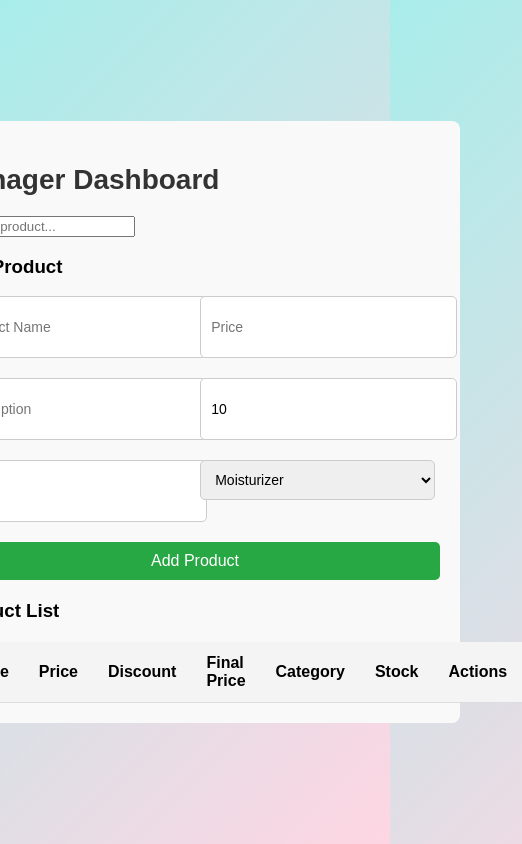
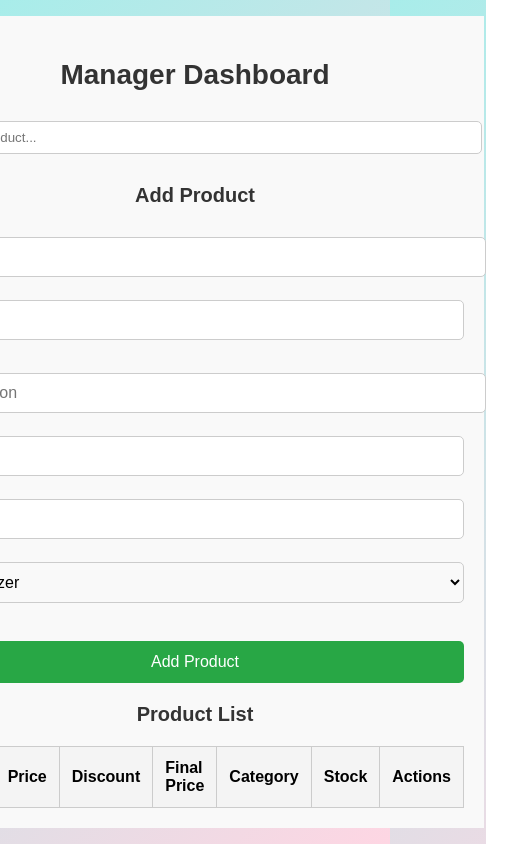
Before and after one commit to Hiiiiiiiii11/Spring2025SWD392_NET1707_G6_FE, a React (Create React App) app: page /manager in a window 390 px wide. Shown: the whole page, 522 px wide, since content can reach past the window. Built offline with nearby package versions, Linux system fonts and the light colour scheme.

Commit message:
managercss

```diff
--- a/src/pages/Manager.css
+++ b/src/pages/Manager.css
@@ -1,94 +1,132 @@
+/* Container chính */
 .manager-container {
-  width: 80%;
-  max-width: 900px;
+  max-width: 1200px;
   margin: 0 auto;
   padding: 20px;
+  font-family: Arial, sans-serif;
   background-color: #f9f9f9;
-  border-radius: 8px;
 }
 
+h2, h3 {
+  text-align: center;
+  color: #333;
+}
+
+h3 {
+  margin-top: 20px;
+  font-size: 20px;
+}
+
+/* Tìm kiếm sản phẩm */
+input[type="text"] {
+  width: 100%;
+  padding: 8px;
+  margin: 10px 0;
+  border: 1px solid #ccc;
+  border-radius: 5px;
+}
+
+/* Form sản phẩm */
 .add-product-form {
   display: flex;
   flex-wrap: wrap;
   gap: 15px;
+  justify-content: space-between;
   margin-bottom: 20px;
 }
 
+/* Mỗi input trong form */
 .add-product-form .input-container {
+  flex: 1 1 calc(33% - 15px);
+  min-width: 250px;
   display: flex;
   flex-direction: column;
-  width: 48%;
 }
 
-.add-product-form .input-container input,
-.add-product-form .input-container select {
+.add-product-form input,
+.add-product-form select {
   padding: 10px;
   border: 1px solid #ccc;
   border-radius: 5px;
-  height: 40px;
-  font-size: 14px;
-  width: 100%;
-  margin-bottom: 5px;
+  font-size: 16px;
+  margin-bottom: 8px;
 }
 
+.add-product-form select {
+  background-color: #f9f9f9;
+}
+
+/* Button thêm sản phẩm */
 .add-product-form button {
   background-color: #28a745;
   color: white;
   border: none;
-  padding: 10px 15px;
+  padding: 12px 20px;
   border-radius: 5px;
   cursor: pointer;
   font-size: 16px;
-  width: 100%;
+  margin-top: 15px;
 }
 
 .add-product-form button:hover {
   background-color: #218838;
 }
 
+/* Lỗi và validate */
 .error {
   color: red;
   font-size: 12px;
   margin-top: 5px;
 }
 
-input.error,
-select.error {
+.input-container input.error,
+.input-container select.error {
   border-color: red;
 }
 
+/* Bảng sản phẩm */
 table {
   width: 100%;
   border-collapse: collapse;
   margin-top: 20px;
 }
 
-table th,
-table td {
-  padding: 12px 15px;
+table th, table td {
+  padding: 12px;
   text-align: left;
-  border-bottom: 1px solid #ddd;
+  border: 1px solid #ccc;
 }
 
 table th {
   background-color: #f4f4f4;
 }
 
-table td button {
-  background-color: #dc3545;
+button {
+  padding: 6px 12px;
+  border: none;
+  background-color: #007bff;
   color: white;
-  border: none;
-  padding: 6px 12px;
   border-radius: 5px;
   cursor: pointer;
-  font-size: 14px;
 }
 
-table td button:hover {
-  background-color: #c82333;
+button:hover {
+  background-color: #0056b3;
 }
 
-table td span {
+/* Định dạng cho ô "Out of stock" */
+span {
   color: red;
   font-weight: bold;
 }
+
+/* Responsive design */
+@media (max-width: 768px) {
+  .add-product-form .input-container {
+    flex: 1 1 100%;
+  }
+
+  .add-product-form button {
+    width: 100%;
+  }
+}
--- a/src/pages/Manager.js
+++ b/src/pages/Manager.js
@@ -8,7 +8,6 @@ function Manager() {
   });
 
   const [newProduct, setNewProduct] = useState({
-    id: null,
     name: "",
     price: "",
     category: "Moisturizer",
@@ -20,57 +19,63 @@ function Manager() {
 
   const [errors, setErrors] = useState({});
   const [search, setSearch] = useState("");
+  const [editMode, setEditMode] = useState(false);
+  const [editingProductId, setEditingProductId] = useState(null);
 
   useEffect(() => {
     localStorage.setItem("products", JSON.stringify(products));
   }, [products]);
 
-  const validate = () => {
-    const errors = {};
+  // Thêm sản phẩm
+  const addProduct = () => {
+    let formErrors = {};
+    if (!newProduct.name) formErrors.name = "Product name is required!";
+    if (!newProduct.price) formErrors.price = "Price is required!";
+    if (isNaN(newProduct.price) || newProduct.price <= 0) formErrors.price = "Invalid price!";
 
-    if (!newProduct.name) {
-      errors.name = "Product name is required";
+    if (Object.keys(formErrors).length > 0) {
+      setErrors(formErrors);
+      return;
     }
 
-    if (!newProduct.price) {
-      errors.price = "Price is required";
-    } else if (isNaN(newProduct.price)) {
-      errors.price = "Price must be a number";
+    const priceAfterDiscount = newProduct.price - (newProduct.price * newProduct.discount) / 100;
+    setProducts([...products, { ...newProduct, id: Date.now(), priceAfterDiscount }]);
+    setNewProduct({ name: "", price: "", category: "Moisturizer", description: "", stock: 10, discount: 0, image: "" });
+    setErrors({});
+  };
+
+  // Cập nhật sản phẩm
+  const updateProduct = () => {
+    let formErrors = {};
+    if (!newProduct.name) formErrors.name = "Product name is required!";
+    if (!newProduct.price) formErrors.price = "Price is required!";
+    if (isNaN(newProduct.price) || newProduct.price <= 0) formErrors.price = "Invalid price!";
+
+    if (Object.keys(formErrors).length > 0) {
+      setErrors(formErrors);
+      return;
     }
 
-    if (newProduct.stock < 0) {
-      errors.stock = "Stock cannot be negative";
-    }
-
-    setErrors(errors);
-
-    return Object.keys(errors).length === 0;
+    const updatedProducts = products.map((p) =>
+      p.id === editingProductId
+        ? { ...p, ...newProduct, priceAfterDiscount: newProduct.price - (newProduct.price * newProduct.discount) / 100 }
+        : p
+    );
+    setProducts(updatedProducts);
+    setEditMode(false);
+    setEditingProductId(null);
+    setNewProduct({ name: "", price: "", category: "Moisturizer", description: "", stock: 10, discount: 0, image: "" });
+    setErrors({});
   };
 
-  const addProduct = () => {
-    if (validate()) {
-      if (newProduct.id) {
-        // Edit Product
-        const updatedProducts = products.map(p =>
-          p.id === newProduct.id ? { ...newProduct, priceAfterDiscount: newProduct.price - (newProduct.price * newProduct.discount) / 100 } : p
-        );
-        setProducts(updatedProducts);
-      } else {
-        // Add New Product
-        const priceAfterDiscount = newProduct.price - (newProduct.price * newProduct.discount) / 100;
-        setProducts([...products, { ...newProduct, id: Date.now(), priceAfterDiscount }]);
-      }
-
-      // Reset form
-      setNewProduct({ id: null, name: "", price: "", category: "Moisturizer", description: "", stock: 10, discount: 0, image: "" });
-    }
+  // Bắt đầu chỉnh sửa sản phẩm
+  const startEditProduct = (product) => {
+    setEditMode(true);
+    setEditingProductId(product.id);
+    setNewProduct({ ...product });
   };
 
-  const editProduct = (id) => {
-    const productToEdit = products.find((p) => p.id === id);
-    setNewProduct({ ...productToEdit });
-  };
-
+  // Xóa sản phẩm
   const deleteProduct = (id) => {
     if (window.confirm("Are you sure?")) {
       setProducts(products.filter((p) => p.id !== id));
@@ -82,12 +87,12 @@ function Manager() {
       <h2>Manager Dashboard</h2>
       <input type="text" placeholder="Search product..." onChange={(e) => setSearch(e.target.value)} />
 
-      <h3>{newProduct.id ? "Edit Product" : "Add Product"}</h3>
+      <h3>{editMode ? "Edit Product" : "Add Product"}</h3>
       <div className="add-product-form">
         <div className="input-container">
           <input
             type="text"
-            placeholder="Product Name"
+            placeholder="Name"
             value={newProduct.name}
             onChange={(e) => setNewProduct({ ...newProduct, name: e.target.value })}
             className={errors.name ? "error" : ""}
@@ -135,8 +140,8 @@ function Manager() {
 
         <div className="input-container">
           <select
+            value={newProduct.category}
             onChange={(e) => setNewProduct({ ...newProduct, category: e.target.value })}
-            value={newProduct.category}
           >
             <option>Moisturizer</option>
             <option>Anti-aging</option>
@@ -145,7 +150,9 @@ function Manager() {
           </select>
         </div>
 
-        <button onClick={addProduct}>{newProduct.id ? "Update Product" : "Add Product"}</button>
+        <button onClick={editMode ? updateProduct : addProduct}>
+          {editMode ? "Save Changes" : "Add Product"}
+        </button>
       </div>
 
       <h3>Product List</h3>
@@ -173,7 +180,7 @@ function Manager() {
                 <td>{p.category}</td>
                 <td>{p.stock > 0 ? p.stock : <span style={{ color: "red" }}>Out of stock</span>}</td>
                 <td>
-                  <button onClick={() => editProduct(p.id)}>Edit</button>
+                  <button onClick={() => startEditProduct(p)}>Edit</button>
                   <button onClick={() => deleteProduct(p.id)}>Delete</button>
                 </td>
               </tr>
```
